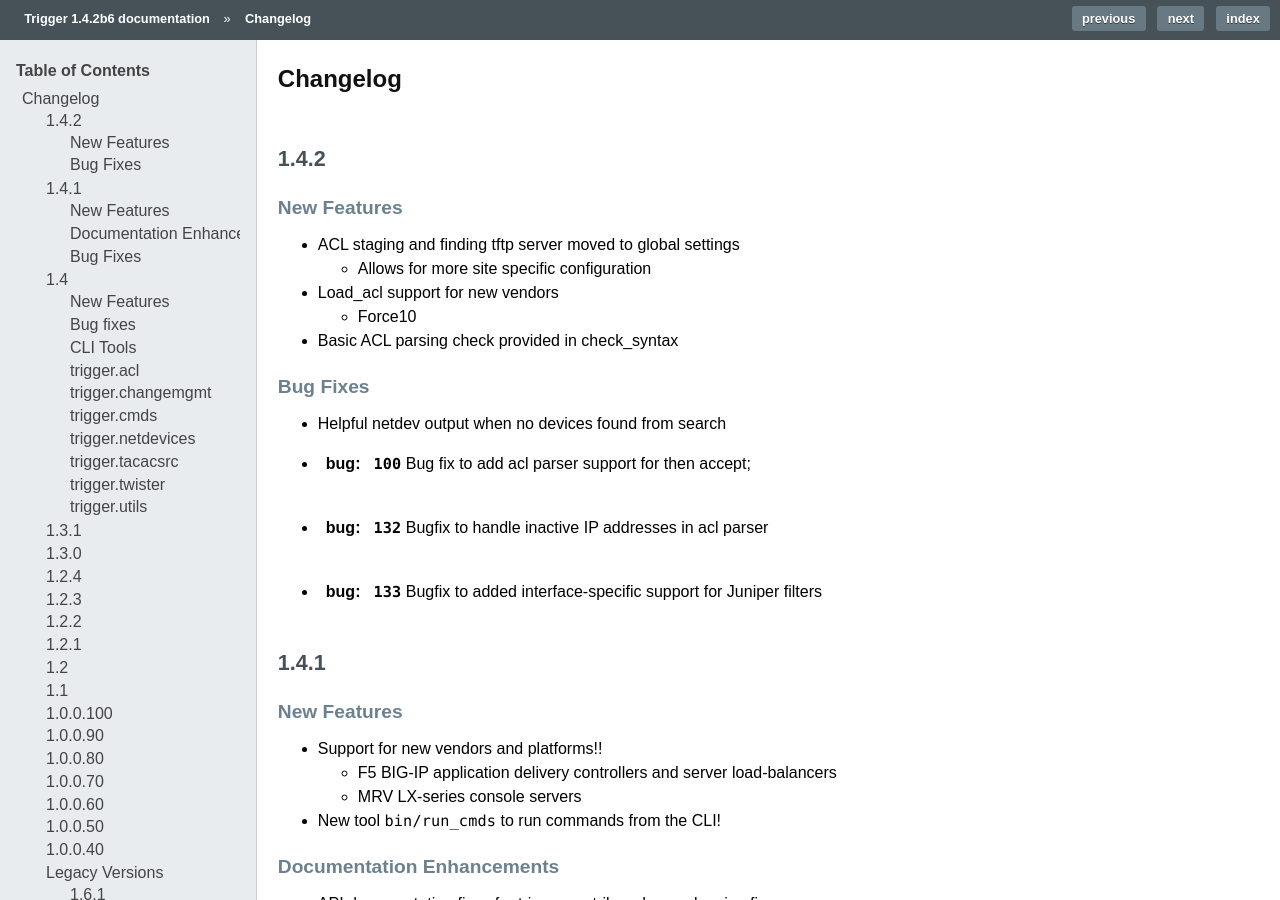
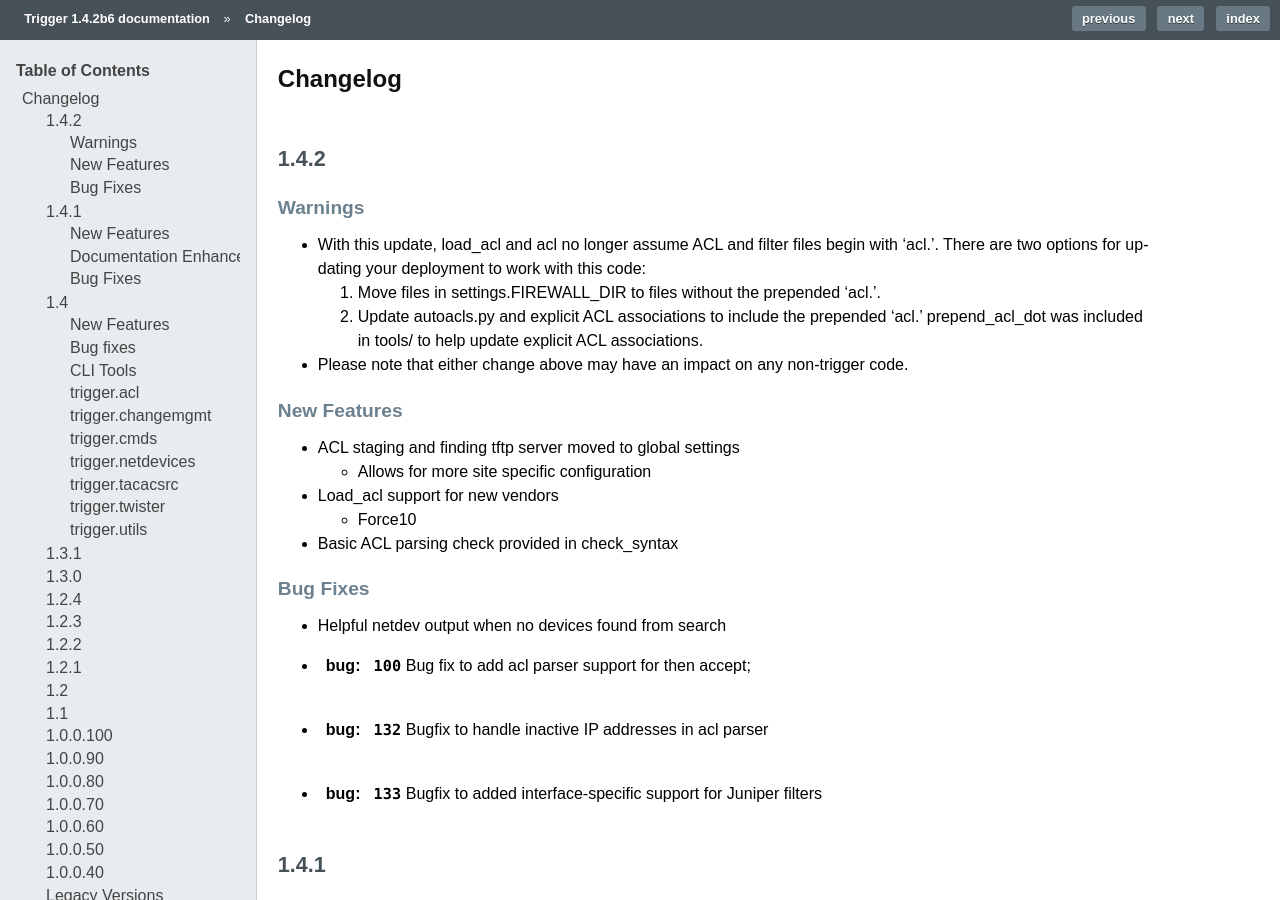
Before and after one commit to trigger/trigger, a Sphinx documentation site: the page built from docs/changelog.rst, in a window 1280 px wide and 900 px high. Built offline with Sphinx 7.4.7, drawn with Linux system fonts in a browser that asks for light colours.

Commit message:
documentation for migrating from acl. assumption to filename idependance
Change-Id: I7e05b3927f95298a8a0e10891ce0b72491723963

```diff
--- a/docs/changelog.rst
+++ b/docs/changelog.rst
@@ -6,6 +6,16 @@
 
 1.4.2
 =====
+
+Warnings
+--------
+
++ With this update, load_acl and acl no longer assume ACL and filter files begin with 'acl.'.  There are two options for updating your deployment to work with this code:
+
+  1. Move files in settings.FIREWALL_DIR to files without the prepended 'acl.'.
+  2. Update autoacls.py and explicit ACL associations to include the prepended 'acl.'  prepend_acl_dot was included in tools/ to help update explicit ACL associations.
+
++ Please note that either change above may have an impact on any non-trigger code.
 
 New Features
 ------------
--- a/setup.py
+++ b/setup.py
@@ -104,6 +104,7 @@
         'tools/convert_tacacsrc.py',
         'tools/tacacsrc2gpg.py',
         'tools/init_task_db',
+        'tools/prepend_acl_dot',
     ],
     install_requires=requires,
     keywords = [
```
Also changed, not shown: 1 other file.
